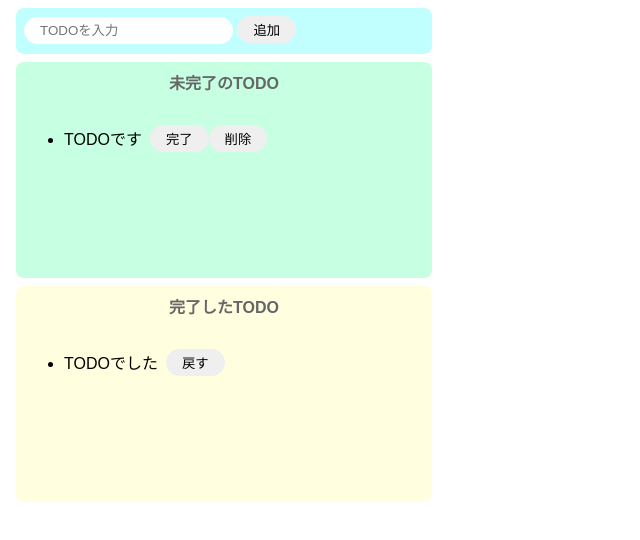
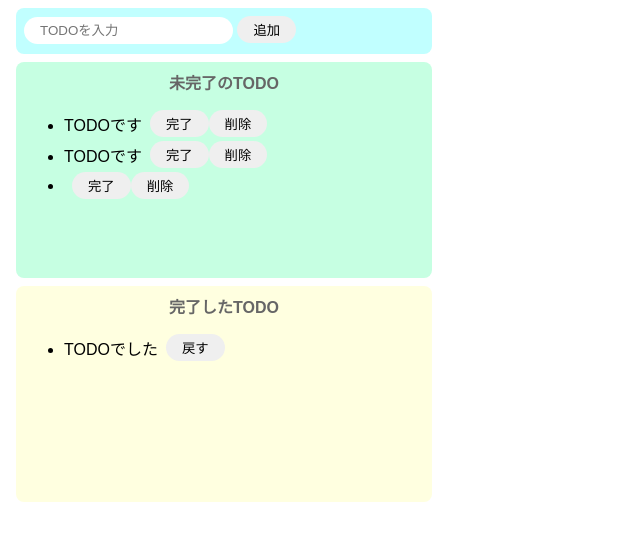
Before and after one commit to kaitosun/todo_js, a website built with Parcel: page index.html in a window 1280 px wide. Both pictures are taken after a click on the button "追加". Shown: the whole page, without its empty margins (0-640 px from the left). Built offline with nearby package versions, Linux system fonts and the light colour scheme.

Commit message:
完了したTODO、戻すの途中

```diff
--- a/index.html
+++ b/index.html
@@ -7,30 +7,31 @@
 
   <body>
     <div class="input-area">
-      <input placeholder="TODOを入力" />
-      <button>追加</button>
+      <input id="add-text" placeholder="TODOを入力" />
+      <button id="add-button">追加</button>
     </div>
     <div class="incomplete-area">
       <p class="title">未完了のTODO</p>
-      <ul>
-        <li>
+      <ul id="incomplete-list">
         <div class="list-row">
-            <p class="p-space">TODOです</p>
+          <li>TODOです</li>
           <button>完了</button>
           <button>削除</button>
         </div>
-        </li>
+        <div class="list-row">
+          <li>TODOです</li>
+          <button>完了</button>
+          <button>削除</button>
+        </div>
       </ul>
     </div>
     <div class="complete-area">
       <p class="title">完了したTODO</p>
-      <ul>
-        <li>
+      <ul id="complete-list">
         <div class="list-row">
-            <p class="p-space">TODOでした</p>
+          <li>TODOでした</li>
           <button>戻す</button>
         </div>
-        </li>
       </ul>
     </div>
     <script src="src/index.js"></script>
--- a/src/index.js
+++ b/src/index.js
@@ -1 +1,72 @@
 import "./styles.css";
+
+const onClickAdd = () => {
+  // テキストボックスの値を取得し、初期化する。
+  const inputText = document.getElementById("add-text").value;
+  document.getElementById("add-text").value = "";
+
+  // div生成
+  const div = document.createElement("div");
+  div.className = "list-row";
+
+  // liタグ生成
+  const li = document.createElement("li");
+  li.innerText = inputText;
+
+  // button（完了）タグ生成
+  const completeButton = document.createElement("button");
+  completeButton.innerText = "完了";
+  completeButton.addEventListener("click", () => {
+    // 押された完了ボタンの親タグ（div）を未完了リストから削除
+    deleteFromIncompleteList(completeButton.parentNode);
+
+    // 完了リストに追加する要素
+    const addTarget = completeButton.parentNode;
+
+    // TODO内容テキストを取得
+    const text = addTarget.firstElementChild.innerText;
+
+    // div以下を初期化
+    addTarget.textContent = null;
+
+    // liタグを生成
+    const li = document.createElement("li");
+    li.innerText = text;
+
+    // buttonタグ生成
+    const backButton = document.createElement("button");
+    backButton.innerText = "戻す";
+
+    // divタグの子要素に各要素を設定
+    addTarget.appendChild(li);
+    addTarget.appendChild(backButton);
+
+    // 完了リストに追加
+    document.getElementById("complete-list").appendChild(addTarget);
+  });
+
+  // button（削除）タグ生成
+  const deleteButton = document.createElement("button");
+  deleteButton.innerText = "削除";
+  deleteButton.addEventListener("click", () => {
+    // 押された削除ボタンの親タグ（div）を未完了リストから削除
+    deleteFromIncompleteList(deleteButton.parentNode);
+  });
+
+  // divタグの子要素に各要素を設定
+  div.appendChild(li);
+  div.appendChild(completeButton);
+  div.appendChild(deleteButton);
+
+  // 未完了のリストに追加
+  document.getElementById("incomplete-list").appendChild(div);
+};
+
+// 未完了リストから指定の要素を削除
+const deleteFromIncompleteList = (target) => {
+  document.getElementById("incomplete-list").removeChild(target);
+};
+
+document
+  .getElementById("add-button")
+  .addEventListener("click", () => onClickAdd());
--- a/src/styles.css
+++ b/src/styles.css
@@ -21,7 +21,7 @@ button:hover {
   cursor: pointer;
 }
 
-.p-space {
+li {
   margin-right: 8px;
 }
 
```
Lines whose indentation alone changed are shown as unchanged.
